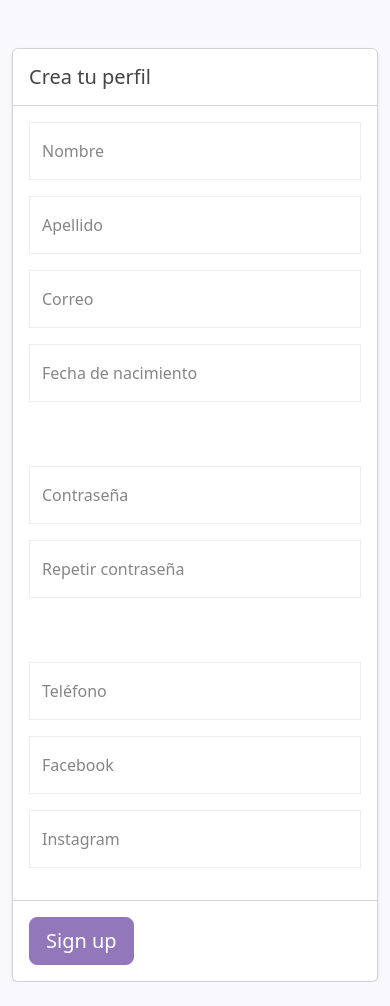
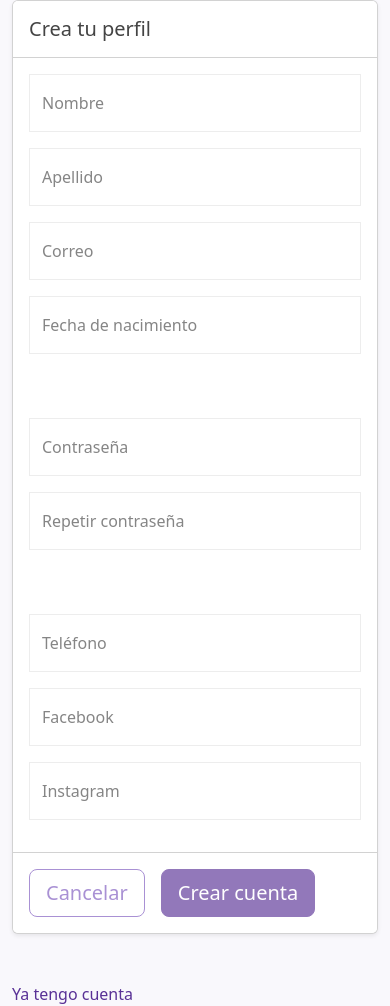
Before and after one commit to celr00/Womix, an Angular app in the folder client/: page /sign-up in a window 390 px wide. Before the commit the page ends 982 px from the top, so only its background shows below. Built offline with nearby package versions, Linux system fonts and the light colour scheme; a small style sheet from the web is missing.

Commit message:
register.component.html More responsive

```diff
--- a/client/src/app/landing/register/register.component.html
+++ b/client/src/app/landing/register/register.component.html
@@ -1,51 +1,54 @@
-<div class="container mt-5">
+<div class="container">
 
-  <form [formGroup]="registerForm" (ngSubmit)="onSubmit()">
+  <form [formGroup]="registerForm" class="mb-5" (ngSubmit)="onSubmit()">
     <div class="card shadow-sm">
       <h5 class="card-header p-3 bg-white">
         Crea tu perfil
       </h5>
       <div class="card-body">
         <div class="d-flex row mb-5">
-          <div class="col-12 col-sm-4">
+          <div class="col-12 col-sm-6 col-md-5 col-lg-4 col-xl-3">
             <app-text-input [formControl]="registerForm.controls['firstName']" [label]="'Nombre'"></app-text-input>
           </div>
-          <div class="col-12 col-sm-3">
+          <div class="col-12 col-sm-6 col-md-5 col-lg-4 col-xl-3">
             <app-text-input [formControl]="registerForm.controls['lastName']" [label]="'Apellido'"></app-text-input>
           </div>
-          <div class="col-12 col-sm-3">
-            <app-text-input [formControl]="registerForm.controls['email']" [label]="'Correo'"></app-text-input>
+          <div class="col-12 col-sm-6 col-md-5 col-lg-4 col-xl-4">
+            <app-text-input [formControl]="registerForm.controls['email']" [label]="'Correo'" [type]="'email'"></app-text-input>
           </div>
-          <div class="col-12 col-sm-2">
+          <div class="col-12 col-sm-6 col-md-4 col-lg-3 col-xl-2">
             <app-date-picker [formControl]="registerForm.controls['dateOfBirth']" [label]="'Fecha de nacimiento'"
               [maxDate]="maxDate"></app-date-picker>
           </div>
         </div>
         <div class="row d-flex">
-          <div class="col-12 col-sm-4">
+          <div class="col-12 col-sm-8 col-md-6 col-lg-4">
             <app-text-input [formControl]="registerForm.controls['password']" [label]="'Contraseña'" [type]="'password'"></app-text-input>
           </div>
         </div>
         <div class="row d-flex mb-5">
-          <div class="col-12 col-sm-4">
+          <div class="col-12 col-sm-8 col-md-6 col-lg-4">
             <app-text-input [formControl]="registerForm.controls['confirmPassword']" [label]="'Repetir contraseña'" [type]="'password'"></app-text-input>
           </div>
         </div>
         <div class="row d-flex">
-          <div class="col-12 col-sm-4">
+          <div class="col-12 col-sm-6 col-md-4 col-lg-3">
             <app-text-input [formControl]="registerForm.controls['phone']" [label]="'Teléfono'"></app-text-input>
           </div>
-          <div class="col-12 col-sm-4">
+          <div class="col-12 col-sm-6 col-md-4 col-lg-3">
             <app-text-input [formControl]="registerForm.controls['facebook']" [label]="'Facebook'"></app-text-input>
           </div>
-          <div class="col-12 col-sm-4">
+          <div class="col-12 col-sm-6 col-md-4 col-lg-3">
             <app-text-input [formControl]="registerForm.controls['instagram']" [label]="'Instagram'"></app-text-input>
           </div>
         </div>
       </div>
       <div class="card-footer p-3 bg-white">
-        <button [disabled]="registerForm.invalid" class="btn btn-lg btn-primary" type="submit">Sign up</button>
+        <a routerLink="/" class="btn btn-lg btn-outline-secondary me-3">Cancelar</a>
+        <button [disabled]="registerForm.invalid" class="btn btn-lg btn-primary" type="submit">Crear cuenta</button>
       </div>
     </div>
   </form>
+  <a class="text-decoration-none" routerLink="/sign-in">Ya tengo cuenta</a>
+
 </div>
```
